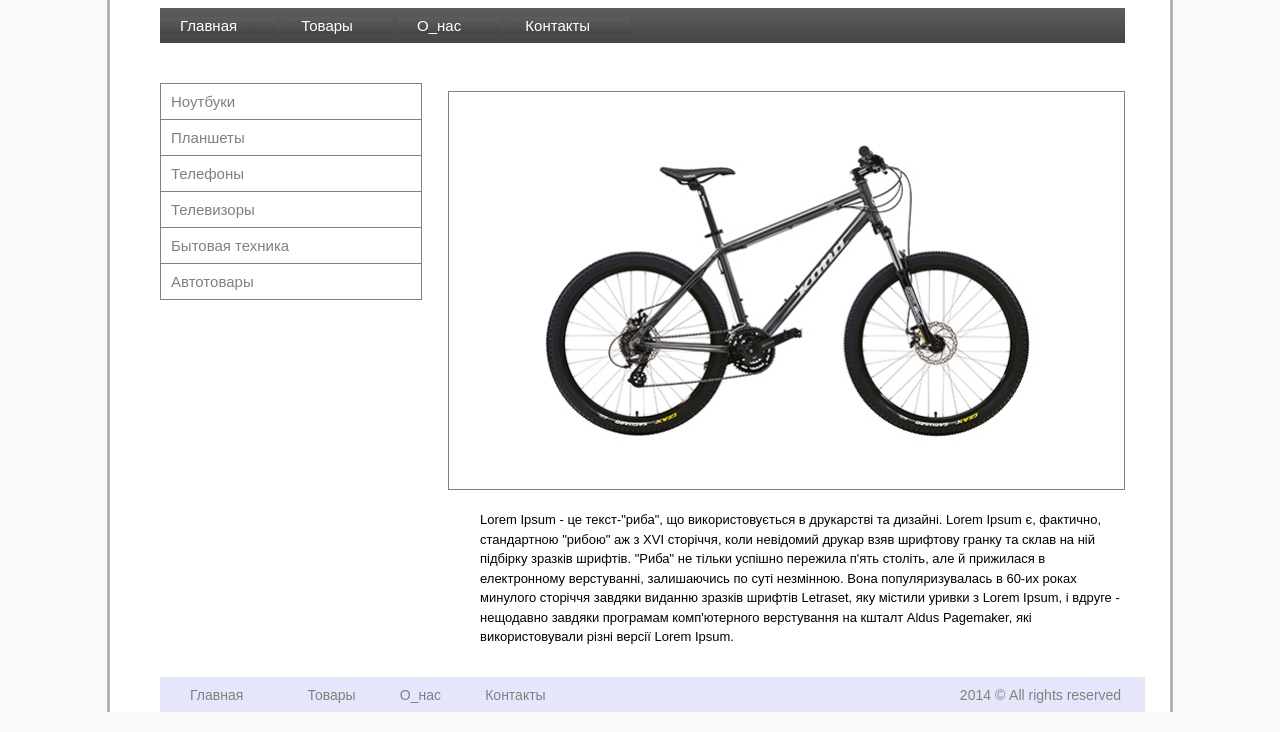
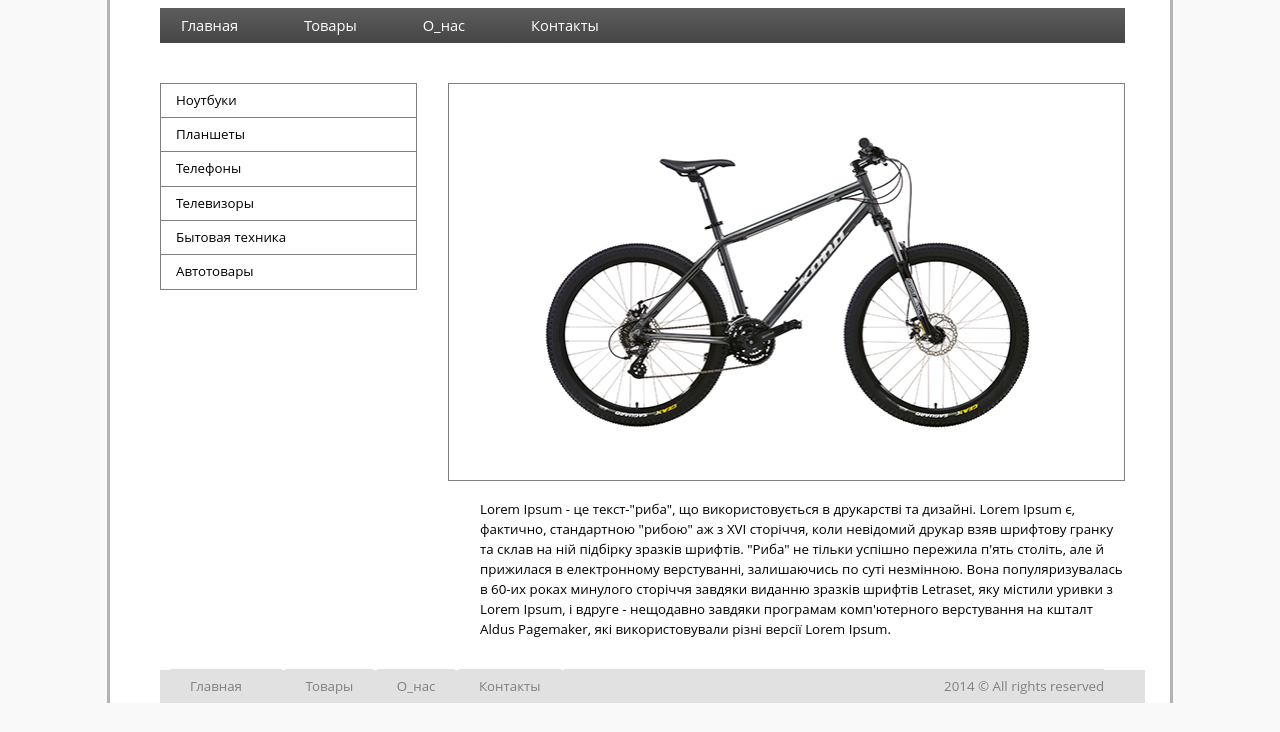
Before and after one commit to ruslanprikhdk/HW3-Ruslan-Prykhodko, a plain HTML site: page index.html in a window 1280 px wide. Shown: the part 107-839 px from the top of the page. Drawn offline with Linux system fonts and the light colour scheme.

Commit message:
Add files via upload

```diff
--- a/css/style.css
+++ b/css/style.css
@@ -6,7 +6,7 @@ body {
     margin: auto;;
     width: 1060px;
     height: 100%;
-    background-color: white;
+    background-color: #ffffff;
     border-left: 3px solid #b3b3b3;
     border-right: 3px solid #b3b3b3;
 }
@@ -15,7 +15,7 @@ ul,
 p,
 li
 {
-    font-family: Arial;
+    font-family: Open Sans;
 }
 .upper_menu {
     text-decoration: none;
@@ -53,55 +53,68 @@ h1 {
     background: #464545;
     background: linear-gradient(to top, #464545, #5d5d5d);
 }
-.menu li{
+.menu li {
     margin:0;
     display:inline;
-    background: #464545;
-    background: linear-gradient(to top, #464545, #5d5d5d);
     color: white;
+    font-size: 14.67px;
 }
 .menu a:nth-child(1) {
+    border-left: 1px solid transparent;
+    border-right: 1px solid transparent;
     padding: 10px 40px 10px 20px;
 }
 .menu a:nth-child(2) {
+    border-left: 1px solid transparent;
+    border-right: 1px solid transparent;
     padding: 10px 20px;
 }
 .menu a:nth-child(3) {
+    border-left: 1px solid #464545;
+    border-right: 1px solid #464545;
     padding: 10px 20px;
 }
 .menu a:nth-child(4) {
+    border-left: 1px solid #464545;
+    border-right: 1px solid #464545;
     padding: 10px 20px;
 }
 .offer {
     margin-top: 40px;
     margin-left: 50px;
-    font-size: 15px;
+    font-size: 13.33px;
 }
 .offer li {
+    display: inline-block;
+    border-left: 1px solid grey;
+    border-right: 1px solid grey;
+    border-bottom: 1px solid grey;
+}
+.offer a {
+    display:inline-block;
     color:black;
-    padding: 10px;
-    border-left: 1px solid grey;
-    border-top: 1px solid grey;
-    border-right: 1px solid grey;
+    padding: 10px 0px 10px 15px;
     list-style-type: none;
     width: 240px;
+    margin:0px;
 }
-.offer li:last-child {
-    border-bottom: 1px solid grey;
+.offer li:first-child {
+    border-top: 1px solid grey;
 }
+
 img {
     width: 675px;
     border: 1px solid grey;
 }
 .picture {
-    padding: 8px 20px;
+    padding: 0px 20px;
     float: right;
     margin-top: 40px;
     margin-right: 25px;
 }
 .text {
     margin-top: 210px;
-    font-size: 13px;
+    font-size: 13.33px;
     margin-right: 40px;
     margin-left: 370px;
     clear:both;
@@ -110,13 +123,13 @@ img {
 .items2 {
     margin-top:20px;
     margin-left: 50px;
-    font-size: 15px;
+    font-size: 13.33px;
     margin-bottom: 20px;
 }
 .footer {
     width: 965px;
     margin-left: 50px;
-    background-color: lavender;
+    background-color: #e1e1e1;
     padding: 10px;
     margin: 0;
     margin-top: 30px;
@@ -124,9 +137,9 @@ img {
 .footer li{
     margin:0;
     display:inline;
-    background-color: lavender;
+    background-color: #e1e1e1;
     color: grey;
-    font-size: 14px;
+    font-size: 13.33px;
 }
 .footer li:nth-child(1) {
     padding: 8px 40px 8px 20px;
@@ -141,32 +154,32 @@ img {
     padding: 8px 20px;
 }
 .footer li:nth-child(5) {
-    padding: 8px 0px 8px 390px;
+    padding: 8px 0px 8px 380px;
     text-align: right;
 }
 .menu a:hover {
+    margin:0;
     background: #303030;
     background: linear-gradient(to top, #303030, #494949);
     border-left: 1px solid white;
     border-right: 1px solid white;
-    padding: 10px 20px 10px 20px;
+    padding: 10px 20px;
 }
 .menu a:nth-child(1):hover {
     background: #303030;
     background: linear-gradient(to top, #303030, #494949);
     border-left: 1px solid white;
     border-right: 1px solid white;
-    padding: 10px 39.5px 10px 19px;
+    padding: 10px 40px 10px 20px;
 }
 
-.offer li:hover {
-    width: 235px;
-    background-color: gainsboro;
-    border-top: 1px solid black;
-    border-left: 1px solid black;
-    border-right: 1px solid black;
+.offer a:hover {
+    width: 240px;
+    background-color: #f9f9f9;
     color: black;
-    padding-left: 15px;
+}
+.offer a:hover {
+    text-indent: 15px;
 }
 .footer .lower_menu:hover {
     text-decoration: underline;
```
